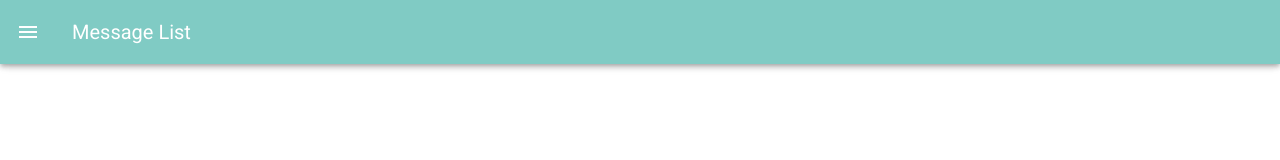
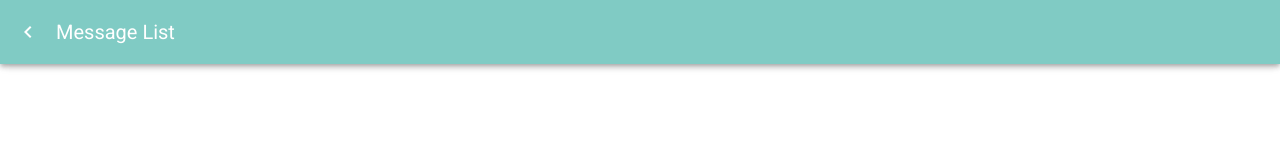
Before and after one commit to harutas/Online_Dating_App, a Vue app: page /message-list in a window 1280 px wide. Shown: the top 160 px of the page. Built offline with nearby package versions, Linux system fonts and the light colour scheme.

Commit message:
fix backBtn #14

```diff
--- a/src/components/Header.vue
+++ b/src/components/Header.vue
@@ -6,8 +6,15 @@
       dark
       fixed
     >
-      <v-app-bar-nav-icon @click.stop="drawer = !drawer"></v-app-bar-nav-icon>
-      <v-toolbar-title>{{headerText}}</v-toolbar-title>
+      <v-app-bar-nav-icon v-if="isDrawerMenu" @click.stop="drawer = !drawer"></v-app-bar-nav-icon>
+      <v-btn
+        v-else
+        icon
+        to="/"
+      >
+        <v-icon>mdi-chevron-left</v-icon>
+      </v-btn>
+      <v-toolbar-title class="pl-1">{{headerText}}</v-toolbar-title>
     </v-app-bar>
 
     <v-navigation-drawer
@@ -39,7 +46,8 @@ export default {
   name : 'Header',
 
   props : {
-    headerText : String
+    headerText : String,
+    isDrawerMenu : Boolean
   },
 
   data: () => ({
--- a/src/pages/chat.vue
+++ b/src/pages/chat.vue
@@ -1,6 +1,6 @@
 <template>
   <div>
-    <Header :headerText="userFullname" />
+    <Header :isDrawerMenu="isDrawerMenu" :headerText="userFullname" />
     <div class="pt-3 pb-60px px-5">
       <v-row class="d-flex justify-center overflow-auto">
         <v-col cols="12" sm="8">
@@ -14,15 +14,6 @@
     >
     <v-row class="d-flex justify-center">
       <v-col cols="12" class="d-flex align-center">
-        <v-btn
-          color="blue-grey"
-          fab
-          x-small
-          dark
-          to="/"
-        >
-          <v-icon>mdi-arrow-u-left-top-bold</v-icon>
-        </v-btn>
         <v-text-field
           v-model="content"
           placeholder="Send Message…"
@@ -57,7 +48,8 @@ import { getDateString } from '../model/index'
 export default {
   data : () => ({
     count : 0,
-    content : ""
+    content : "",
+    isDrawerMenu : false
   }),
 
   methods : {
--- a/src/pages/user-detail.vue
+++ b/src/pages/user-detail.vue
@@ -4,7 +4,6 @@
     <div class="d-flex flex-column align-center mt-5">
       <v-img :src="userDetail.picture.large" class="col-5 col-sm-3" alt=""></v-img>
       <div class="d-flex justify-center">
-      <v-btn to="/" class="my-3 mr-3">Back</v-btn>
       <v-btn :to="{name : 'chat', params : {id : $route.params.id} }" class="my-3" color="primary">Message</v-btn>
       </div>
       <div class="col-11 col-sm-9">
--- a/src/pages/user-list.vue
+++ b/src/pages/user-list.vue
@@ -1,6 +1,6 @@
 <template>
   <div class="d-flex justify-center">
-    <Header :headerText="'Online Dating App'"/>
+    <Header :isDrawerMenu="isDrawerMenu" :headerText="'Online Dating App'"/>
     <v-row class="d-flex flex-wrap col-12 col-md-8">
       <user-list-card
         v-for="user in getUsers"
@@ -17,7 +17,7 @@ import Header from '../components/Header.vue'
 
 export default {
   data : () => ({
-
+    isDrawerMenu : true
   }),
 
   created(){
```
